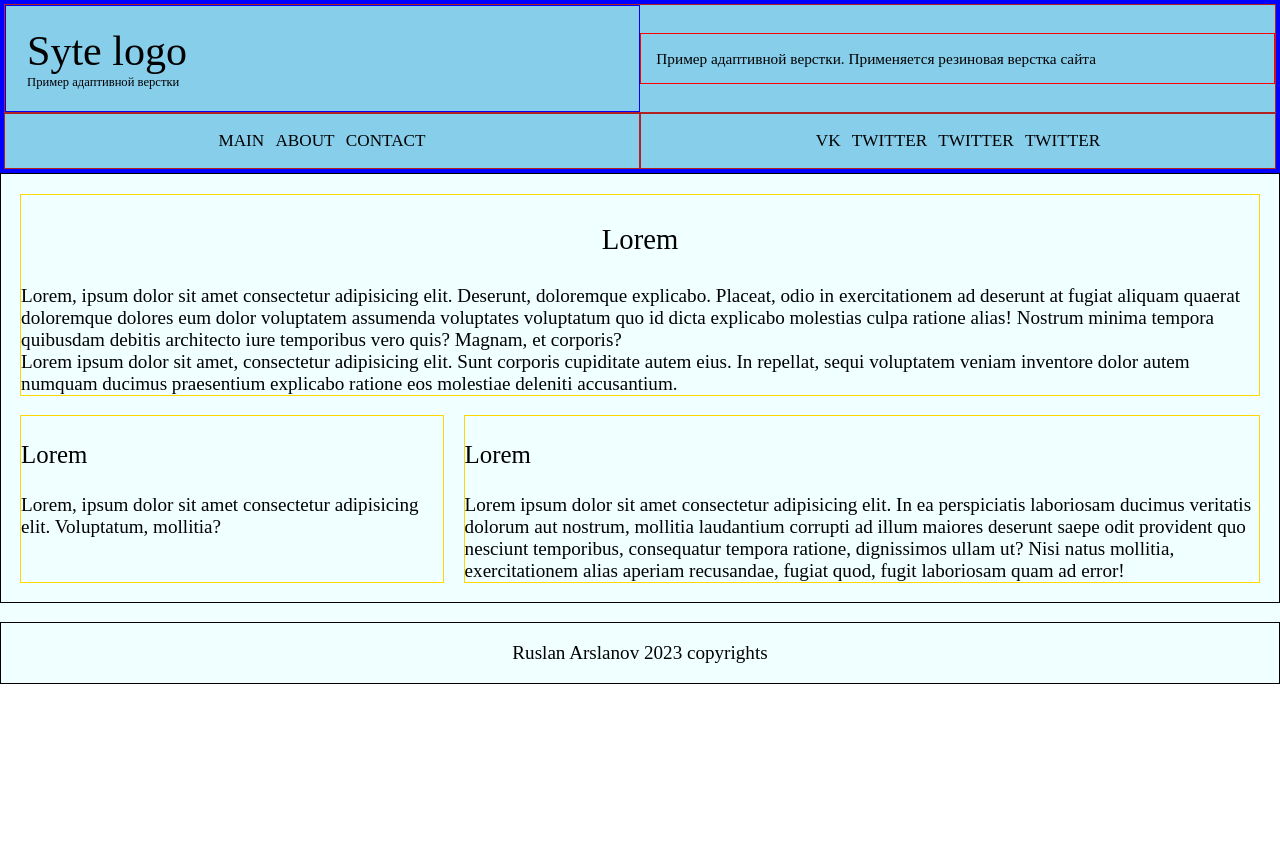
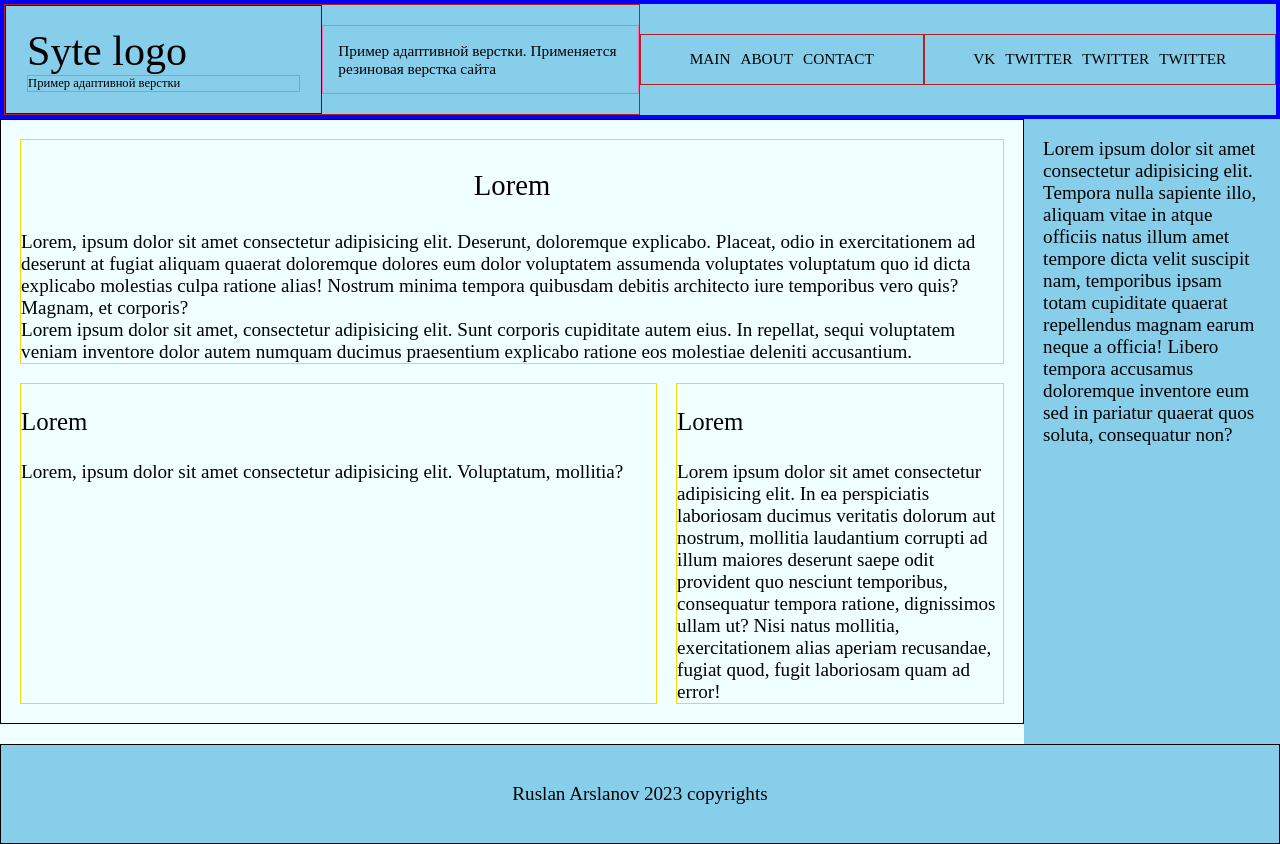
Before and after one commit to opalproject/adaptive, a plain HTML site: page index.html in a window 1280 px wide. Before the commit the page ends 800 px from the top, so only its background shows below. Drawn offline with Linux system fonts and the light colour scheme.

Commit message:
Add files via upload

```diff
--- a/css/style.css
+++ b/css/style.css
@@ -6,9 +6,11 @@
 
   */
   --black: #bada55;
+  --main-color: skyblue;
 }
 
 .wrapper {
+  min-width: 200px;
   width: 100%;
   height: 100%;
   background-color: azure;
@@ -23,7 +25,7 @@
 
 .header {
   width: 100%;
-  background-color: skyblue;
+  background-color: var(--main-color);
   display: inline-flex;
   flex-wrap: wrap;
   align-items: center;
@@ -31,8 +33,7 @@
 }
 
 .header__logo {
-  max-width: 100%;
-  min-width: 50%;
+  flex-basis: 50%;
   display: inline-flex;
   align-items: center;
   flex-wrap: nowrap;
@@ -42,7 +43,8 @@
 }
 
 .header__logo h1 {
-  width: 50%;
+  flex-basis: auto;
+  flex-grow: 1;
   text-align: left;
   font-size: 2.2em;
   padding: 0.5em;
@@ -50,35 +52,37 @@
 }
 
 .header__logo h1 p {
+  border: 1px solid hotpink;
   font-size: 0.3em;
 }
 
 .header__logo span {
+  flex-basis: 50%;
   font-size: 0.8em;
-  width: 50%;
   padding: 1em;
   text-align: left;
 
-  border: 1px solid red;
+  border: 1px solid hotpink;
 }
 
 .header__right-side {
   display: inline-flex;
-  flex-wrap: wrap;
+  flex-wrap: nowrap;
   align-items: center;
-  max-width: 100%;
-  min-width: 50%;
-  font-size: 0.9em;
+  flex-basis: 50%;
+  font-size: 0.8em;
   flex-grow: 1;
 }
 
 .header__menu {
-  width: 50%;
+  flex-grow: 1;
+  flex-basis: auto;
   text-align: center;
 }
 
 .header__socials {
-  width: 50%;
+  flex-grow: 1;
+  flex-basis: auto;
   text-align: center;
 }
 
@@ -95,28 +99,38 @@
   padding: 0.2em;
 }
 
+.main {
+  display: flex;
+  flex-direction: row;
+  flex-wrap: wrap;
+}
+
 .content {
-  width: 100%;
   padding: 1em;
   margin-bottom: 1em;
 
   text-align: left;
   /*
+  width: 70%;
   width: calc(99% - 1em);
-*/
+  */
   border: 1px solid black;
 
   display: flex;
   flex-direction: row;
   flex-wrap: wrap;
-  justify-content: center;
+  /*
   gap: 1em;
+  */
+  gap: 1em;
+  flex-basis: 80%;
+  flex-grow: 1;
 }
 
 .content__center,
 .content__left,
 .content__right {
-  width: 49%;
+  flex-basis: auto;
   border: 1px solid gold;
   /*
   */
@@ -124,15 +138,15 @@
 }
 
 .content__center {
-  flex-basis: 100%;
+  flex-shrink: 1;
 }
 
 .content__left {
-  flex-basis: 20%;
+  flex-basis: auto;
 }
 
 .content__right {
-  flex-basis: 50%;
+  flex-basis: 30%;
 }
 
 .content h2 {
@@ -147,8 +161,52 @@
   font-size: 1.3em;
 }
 
+.menu {
+  flex-basis: 20%;
+  flex-grow: 1;
+  padding: 1em;
+
+  /*
+  width: 20%;
+  */
+  background-color: var(--main-color);
+}
+
 .footer {
-  padding: 1em;
+  padding: 2em;
   text-align: center;
   border: 1px solid black;
+  background-color: var(--main-color);
 }
+
+@media (max-width: 1024px) {
+  .content {
+    flex-basis: 100%;
+  }
+  .menu {
+    flex-basis: 100%;
+  }
+}
+
+@media (max-width: 600px) {
+  .header__logo {
+    flex-basis: 100%;
+  }
+
+  .header__logo h1 {
+    text-align: center;
+  }
+
+  /*
+  .header__logo h1 {
+    width: 50%;
+    text-align: left;
+    font-size: 2.2em;
+    padding: 0.5em;
+    border: 1px solid blue;
+  }
+*/
+  .header__logo span {
+    display: none;
+  }
+}
--- a/index.html
+++ b/index.html
@@ -41,22 +41,24 @@
         </div>
       </div>
       <div class="container">
+        <div class="main">
           <div class="content">
             <div class="content__center">
               <h2>Lorem</h2>
               <p>
                 Lorem, ipsum dolor sit amet consectetur adipisicing elit.
-              Deserunt, doloremque explicabo. Placeat, odio in exercitationem ad
-              deserunt at fugiat aliquam quaerat doloremque dolores eum dolor
-              voluptatem assumenda voluptates voluptatum quo id dicta explicabo
-              molestias culpa ratione alias! Nostrum minima tempora quibusdam
-              debitis architecto iure temporibus vero quis? Magnam, et corporis?
+                Deserunt, doloremque explicabo. Placeat, odio in exercitationem
+                ad deserunt at fugiat aliquam quaerat doloremque dolores eum
+                dolor voluptatem assumenda voluptates voluptatum quo id dicta
+                explicabo molestias culpa ratione alias! Nostrum minima tempora
+                quibusdam debitis architecto iure temporibus vero quis? Magnam,
+                et corporis?
               </p>
               <p>
                 Lorem ipsum dolor sit amet, consectetur adipisicing elit. Sunt
                 corporis cupiditate autem eius. In repellat, sequi voluptatem
-              veniam inventore dolor autem numquam ducimus praesentium explicabo
-              ratione eos molestiae deleniti accusantium.
+                veniam inventore dolor autem numquam ducimus praesentium
+                explicabo ratione eos molestiae deleniti accusantium.
               </p>
             </div>
             <div class="content__left">
@@ -74,6 +76,15 @@
               aperiam recusandae, fugiat quod, fugit laboriosam quam ad error!
             </div>
           </div>
+          <div class="menu">
+            Lorem ipsum dolor sit amet consectetur adipisicing elit. Tempora
+            nulla sapiente illo, aliquam vitae in atque officiis natus illum
+            amet tempore dicta velit suscipit nam, temporibus ipsam totam
+            cupiditate quaerat repellendus magnam earum neque a officia! Libero
+            tempora accusamus doloremque inventore eum sed in pariatur quaerat
+            quos soluta, consequatur non?
+          </div>
+        </div>
       </div>
       <div class="container">
         <div class="footer">Ruslan Arslanov 2023 copyrights</div>
```
Lines whose indentation alone changed are shown as unchanged.
